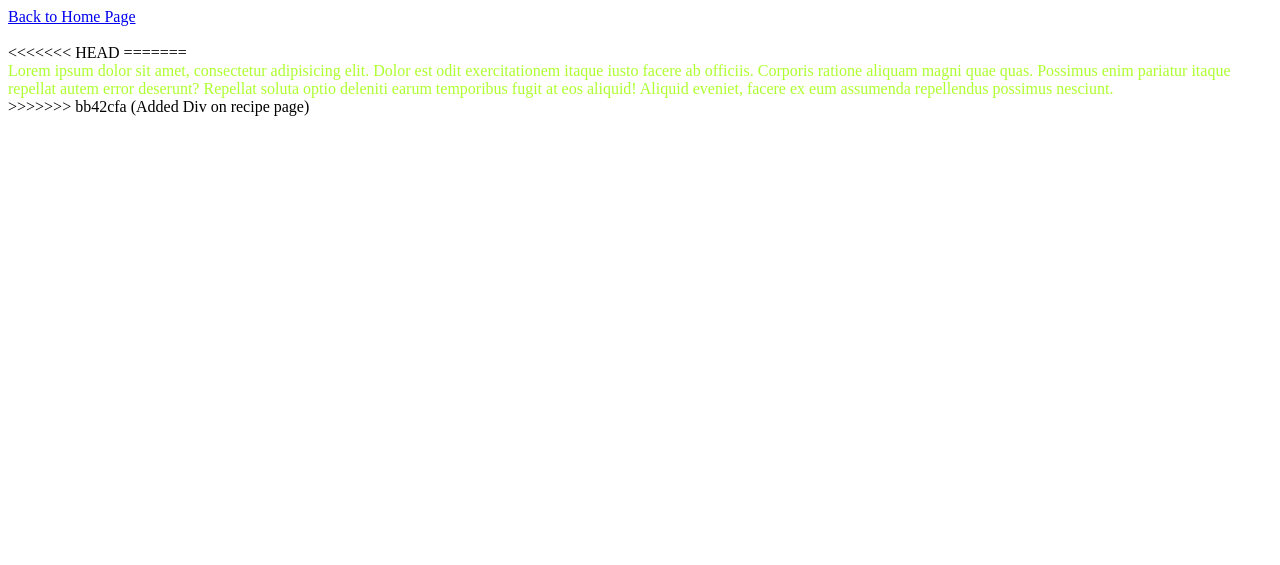
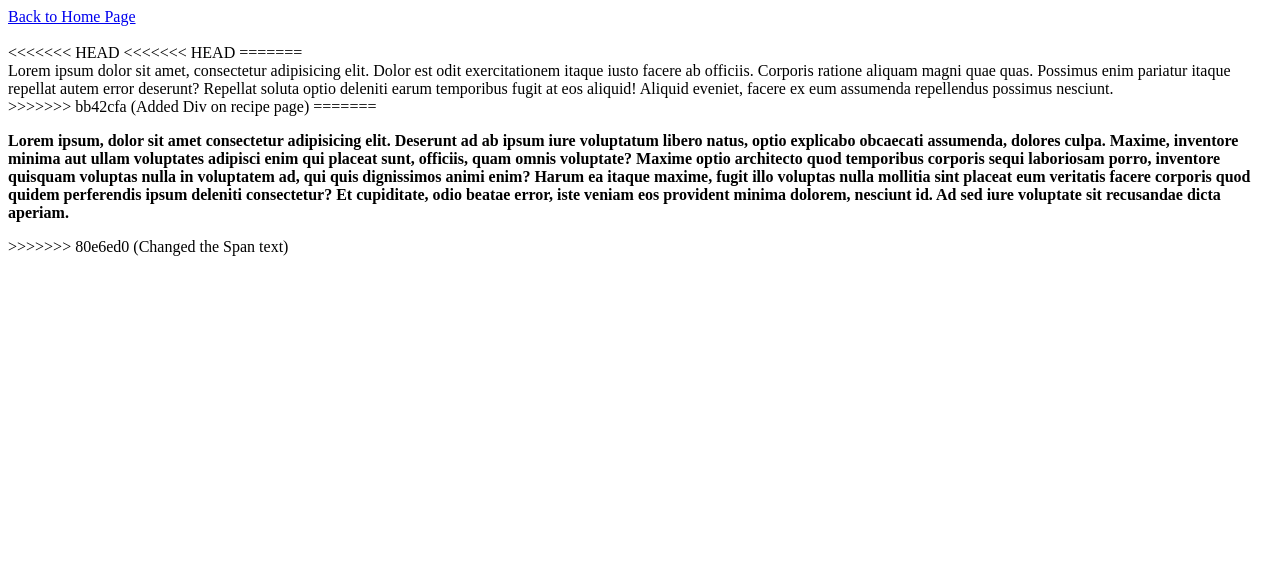
Before and after one commit to BlossomObianujuEzeokeke/ultimatum, a plain HTML site: page Recipes.html in a window 1280 px wide. Drawn offline with Linux system fonts and the light colour scheme.

Commit message:
Changed the Span text

```diff
--- a/Recipes.html
+++ b/Recipes.html
@@ -19,11 +19,18 @@
 <br>
 <br>
 <<<<<<< HEAD
+<<<<<<< HEAD
 =======
 <div>Lorem ipsum dolor sit amet, consectetur adipisicing elit. Dolor est odit exercitationem itaque iusto facere ab officiis. Corporis ratione aliquam magni quae quas. Possimus enim pariatur itaque repellat autem error deserunt? Repellat soluta optio deleniti earum temporibus fugit at eos aliquid! Aliquid eveniet, facere ex eum assumenda repellendus possimus nesciunt.</div>
 
 
 >>>>>>> bb42cfa (Added Div on recipe page)
+=======
+<b><p>Lorem ipsum, dolor sit amet consectetur adipisicing elit. Deserunt ad ab ipsum iure voluptatum libero natus, optio explicabo obcaecati assumenda, dolores culpa. Maxime, inventore minima aut ullam voluptates adipisci enim qui placeat sunt, officiis, quam omnis voluptate? Maxime optio architecto quod temporibus corporis sequi laboriosam porro, inventore quisquam voluptas nulla in voluptatem ad, qui quis dignissimos animi enim? Harum ea itaque maxime, fugit illo voluptas nulla mollitia sint placeat eum veritatis facere corporis quod quidem perferendis ipsum deleniti consectetur? Et cupiditate, odio beatae error, iste veniam eos provident minima dolorem, nesciunt id. Ad sed iure voluptate sit recusandae dicta aperiam.</p></b>
+
+
+
+>>>>>>> 80e6ed0 (Changed the Span text)
 <br>
 <br>
 <br>
--- a/Style Recipe.css
+++ b/Style Recipe.css
@@ -12,6 +12,7 @@ span{
    box-shadow: #ff0000;
 }
 
+<<<<<<< HEAD
 div{
    flex: auto;
    color: greenyellow;
@@ -31,3 +32,7 @@ color: bisque;
 
 
 >>>>>>> 0eac1df (Added lorem ipsum)
+=======
+
+>>>>>>> 03937da (Changd the Span txt)
+>>>>>>> 80e6ed0 (Changed the Span text)
```
